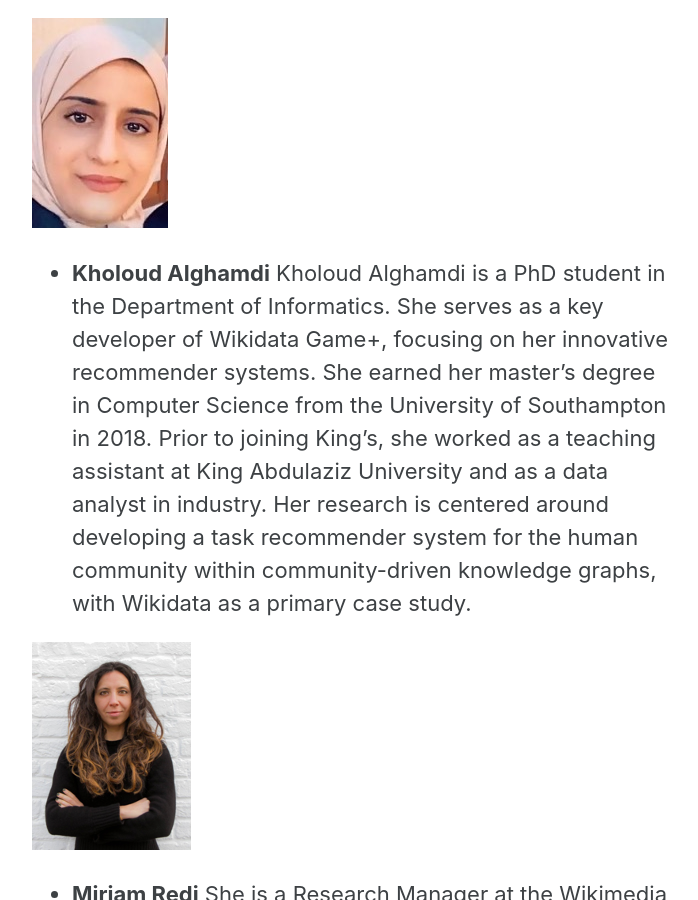
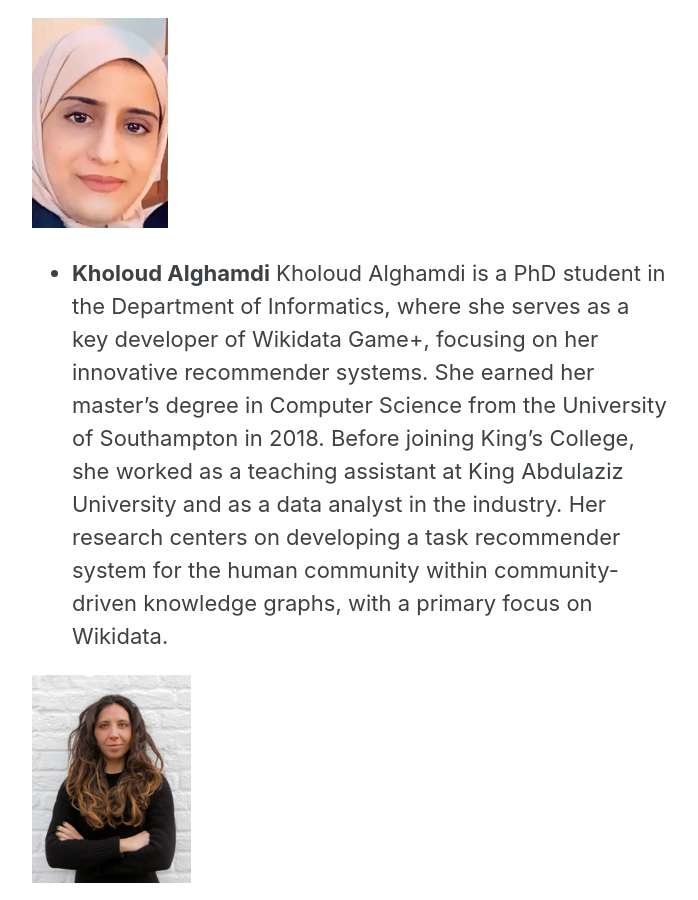
Before and after one commit to King-s-Knowledge-Graph-Lab/WikidataQualityToolkit, a Jekyll site: the page built from _pages/people.md, in a window 1280 px wide and 900 px high, scrolled down 2123 px. Shown: the whole window, without its empty margins (290-988 px from the left). Built offline with Jekyll 4.4.1, drawn with Linux system fonts in a browser that asks for light colours; cached includes are drawn as plain includes.

Commit message:
Update people.md

```diff
--- a/_pages/people.md
+++ b/_pages/people.md
@@ -24,7 +24,7 @@ permalink: /people/
 
 ![Kholoud Alghamdi](../assets/images/Kholoud.jpg)
 - **Kholoud Alghamdi**
-  Kholoud Alghamdi is a PhD student in the Department of Informatics. She serves as a key developer of Wikidata Game+, focusing on her innovative recommender systems. She earned her master's degree in Computer Science from the University of Southampton in 2018. Prior to joining King's, she worked as a teaching assistant at King Abdulaziz University and as a data analyst in industry. Her research is centered around developing a task recommender system for the human community within community-driven knowledge graphs, with Wikidata as a primary case study.
+  Kholoud Alghamdi is a PhD student in the Department of Informatics, where she serves as a key developer of Wikidata Game+, focusing on her innovative recommender systems. She earned her master's degree in Computer Science from the University of Southampton in 2018. Before joining King's College, she worked as a teaching assistant at King Abdulaziz University and as a data analyst in the industry. Her research centers on developing a task recommender system for the human community within community-driven knowledge graphs, with a primary focus on Wikidata.
 
 ![Miriam Redi](../assets/images/Miriam.png)
 - **Miriam Redi**
```
